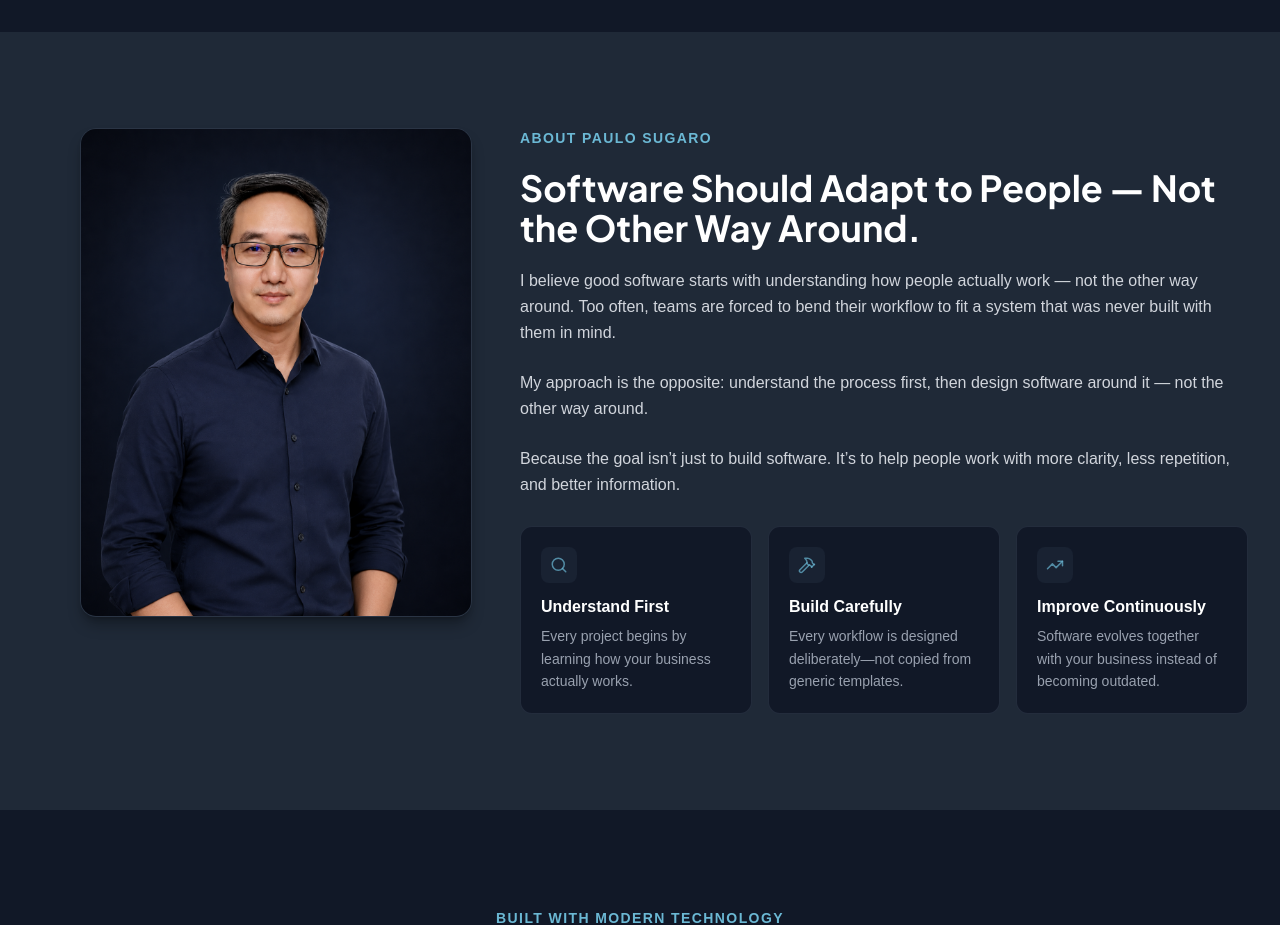
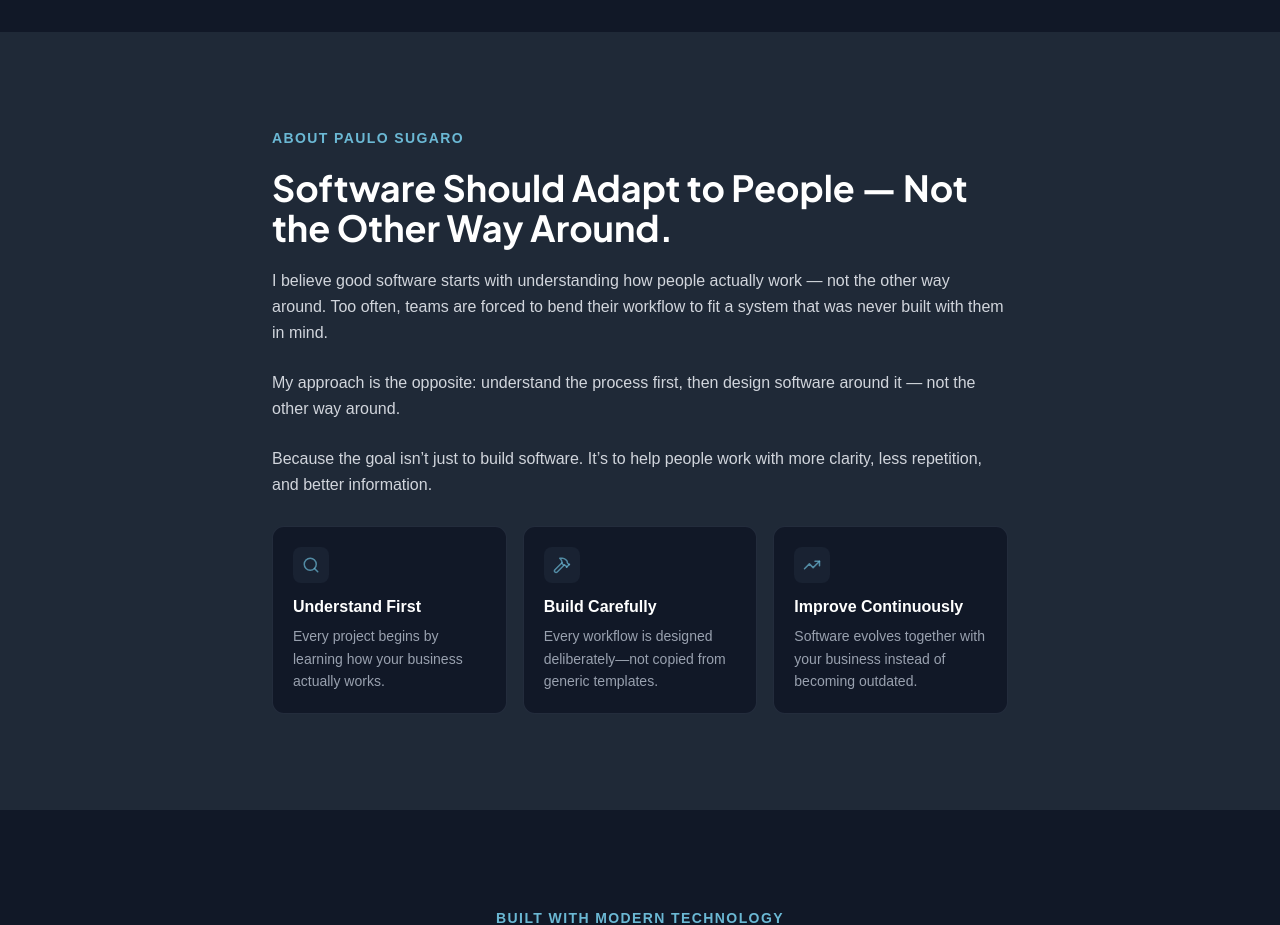
Before and after one commit to JalakBali/portfolio-paulo-sugaro, a Next.js app: page / in a window 1280 px wide. Shown: the part 3760-4685 px from the top of the page. Built offline with nearby package versions, Linux system fonts and the light colour scheme.

Commit message:
chore: temporarily hide About photo, switch to single-column layout
Commented out the portrait image and changed the 2-column grid (35%/65%)
to a centered single-column layout (max-w-3xl). Fully reversible — exact
original structure documented in PROJECT-INSTRUCTIONS.md for restore.

```diff
--- a/src/components/sections/About.tsx
+++ b/src/components/sections/About.tsx
@@ -57,8 +57,9 @@
 export default function About() {
   return (
     <section id="about" className="bg-[#1F2937] py-24">
-      <div className="mx-auto grid max-w-6xl grid-cols-1 items-start gap-12 px-4 md:grid-cols-[35%_65%]">
-        {/* Portrait */}
+      <div className="mx-auto max-w-3xl px-4">
+        {/* HIDDEN 12 Sep 2026 — Foto disembunyikan sementara, lihat PROJECT-INSTRUCTIONS.md */}
+        {/* Portrait
         <motion.div
           variants={fromLeft}
           initial="hidden"
@@ -73,7 +74,7 @@
             height={600}
             className="h-auto w-72 rounded-2xl border border-gray-700/50 object-cover object-top shadow-lg shadow-black/30 sm:w-80 md:w-full"
           />
-        </motion.div>
+        </motion.div> */}
 
         {/* Text */}
         <motion.div
```
Also changed, not shown: 1 other file (tests, documents, lock files or other folders).
